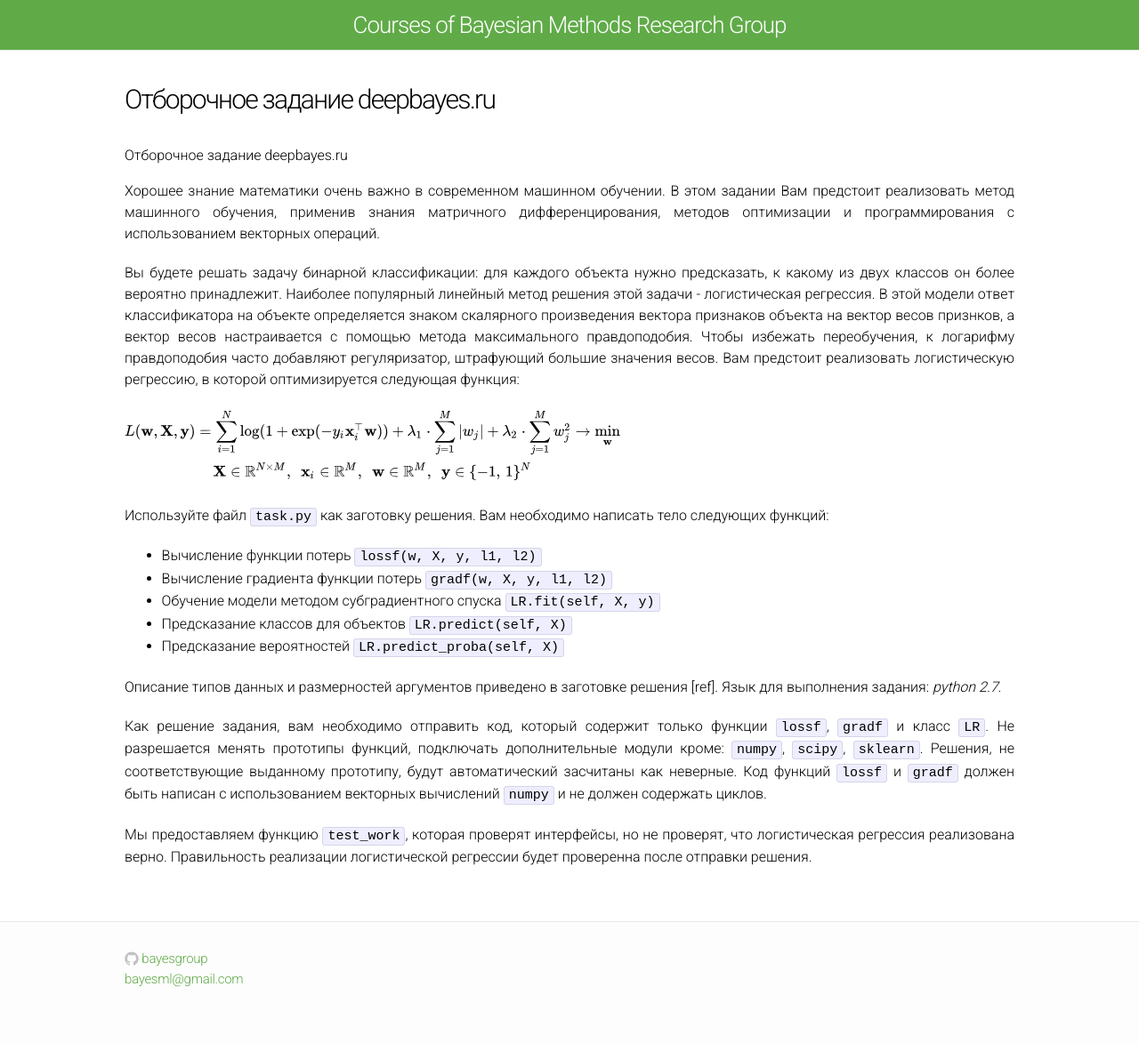
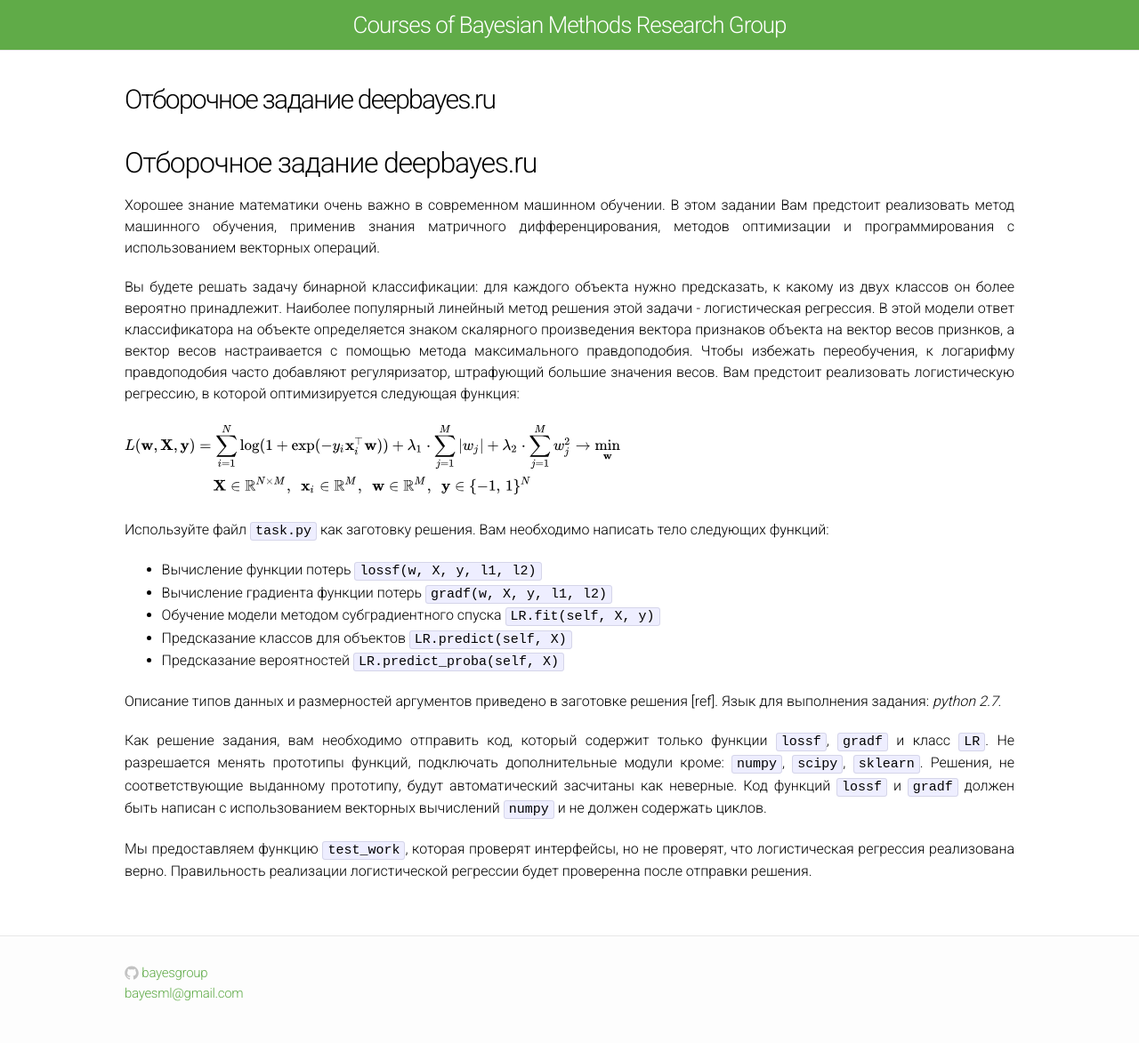
Before and after one commit to bayesgroup/bayesgroup.github.io, a Jekyll site: the page built from deepbayes-school/2017/task/description.md, in a window 1280 px wide. Shown: the whole page at 89% size. Built offline with Jekyll 4.4.1, drawn with Linux system fonts in a browser that asks for light colours; our own code applies the rules of GitHub Pages for plain Markdown files.

```diff
--- a/deepbayes-school/2017/task/description.md
+++ b/deepbayes-school/2017/task/description.md
@@ -1,4 +1,4 @@
-# Отборочное задание deepbayes.ru
+## Отборочное задание deepbayes.ru
 Хорошее знание математики очень важно в современном машинном обучении.
 В этом задании Вам предстоит реализовать метод машинного обучения, применив знания матричного дифференцирования, методов оптимизации и программирования с использованием векторных операций.
 
```
